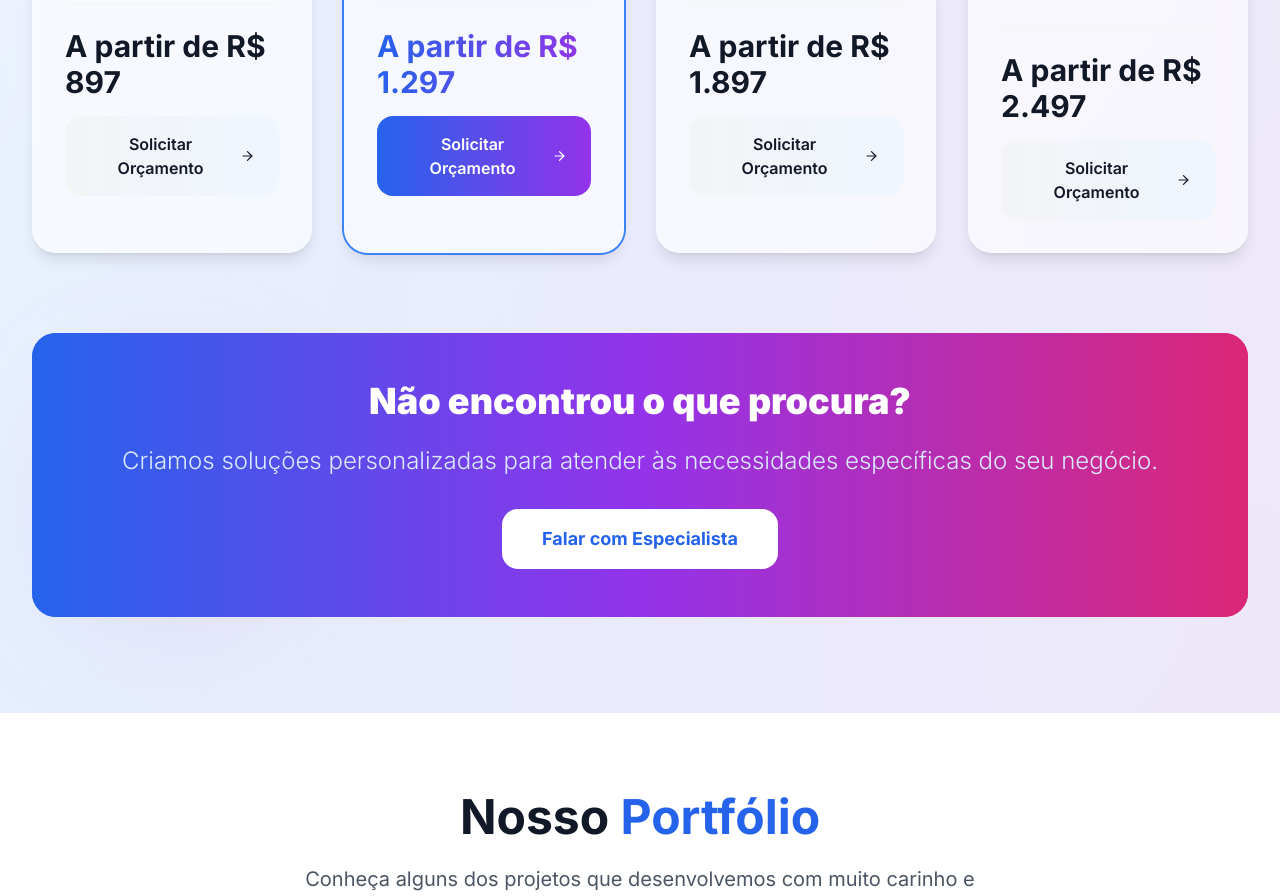
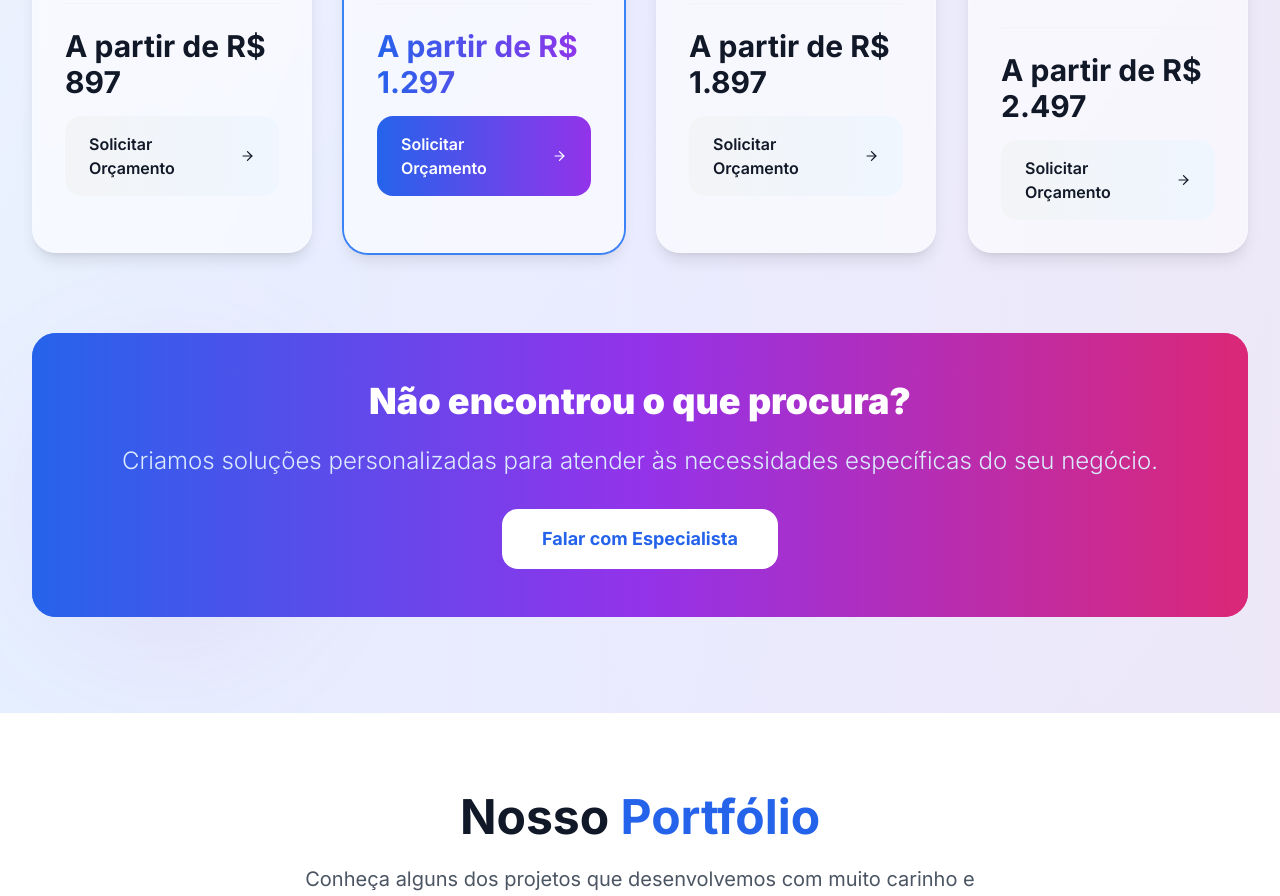
Before and after one commit to fernandohali/HaliPixel, a React (Vite) app: page / in a window 1280 px wide. Shown: the part 3146-4042 px from the top of the page. Built offline with nearby package versions, Linux system fonts and the light colour scheme.

Commit message:
Atualiza componente Services.tsx: adiciona gradientes de fundo, melhora a formatação do código e altera botão de solicitação para link do WhatsApp.

```diff
--- a/src/components/Services.tsx
+++ b/src/components/Services.tsx
@@ -164,7 +164,10 @@ const Services = () => {
                         key={featureIndex}
                         initial={{ opacity: 0, x: -10 }}
                         whileInView={{ opacity: 1, x: 0 }}
-                        transition={{ duration: 0.3, delay: featureIndex * 0.1 }}
+                        transition={{
+                          duration: 0.3,
+                          delay: featureIndex * 0.1,
+                        }}
                         className="flex items-center space-x-3"
                       >
                         <div className="w-2 h-2 bg-gradient-to-r from-blue-500 to-purple-500 rounded-full flex-shrink-0"></div>
@@ -179,13 +182,18 @@ const Services = () => {
                   <div className="pt-6 border-t border-gray-100">
                     <div
                       className={`text-2xl lg:text-3xl font-bold mb-4 ${
-                        service.popular ? "bg-gradient-to-r from-blue-600 to-purple-600 bg-clip-text text-transparent" : "text-gray-900"
+                        service.popular
+                          ? "bg-gradient-to-r from-blue-600 to-purple-600 bg-clip-text text-transparent"
+                          : "text-gray-900"
                       }`}
                     >
                       {service.price}
                     </div>
 
-                    <motion.button
+                    <motion.a
+                      href={`https://wa.me/5573991538093?text=Olá! Tenho interesse no serviço de ${service.title} (${service.price}). Podemos conversar sobre os detalhes?`}
+                      target="_blank"
+                      rel="noopener noreferrer"
                       whileHover={{ scale: 1.05 }}
                       whileTap={{ scale: 0.95 }}
                       className={`w-full py-3 lg:py-4 px-6 rounded-2xl font-semibold transition-all duration-300 flex items-center justify-center space-x-2 text-sm lg:text-base ${
@@ -196,7 +204,7 @@ const Services = () => {
                     >
                       <span>Solicitar Orçamento</span>
                       <ArrowRight className="h-4 w-4 transition-transform group-hover:translate-x-1" />
-                    </motion.button>
+                    </motion.a>
                   </div>
                 </div>
               </div>
```
